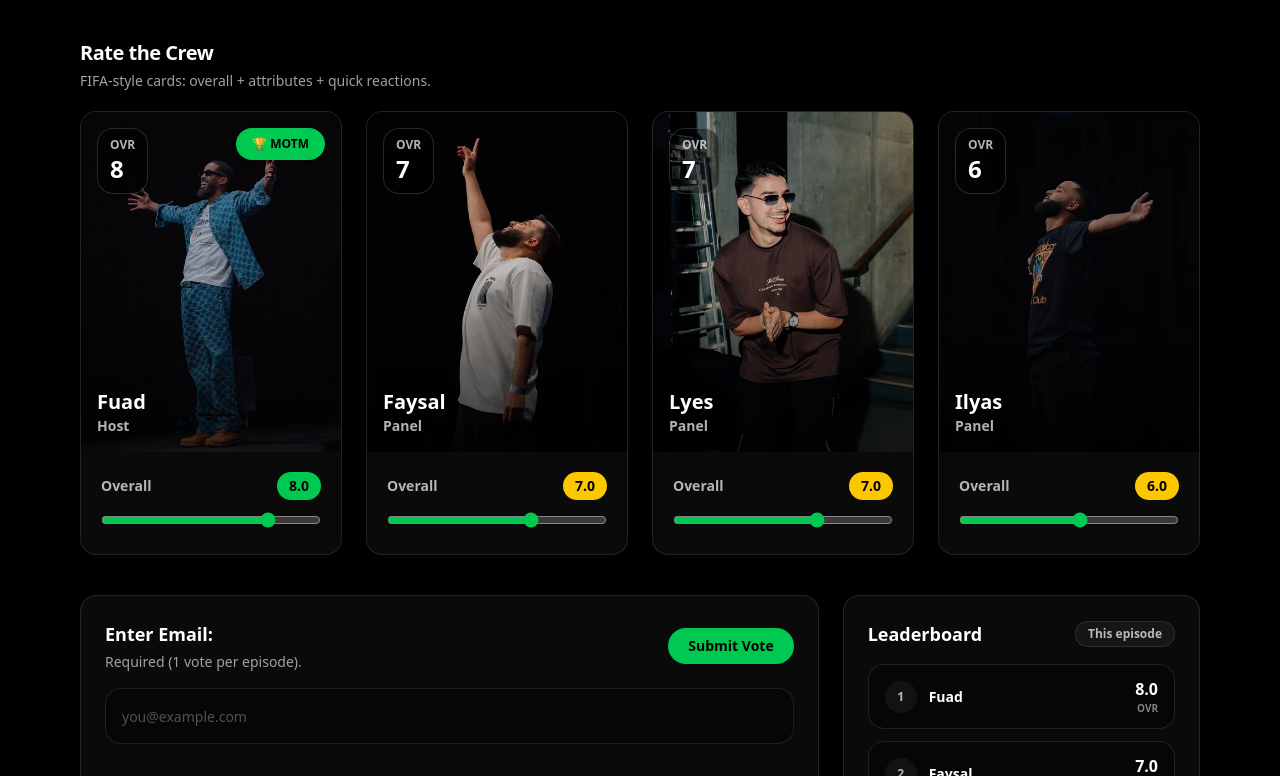
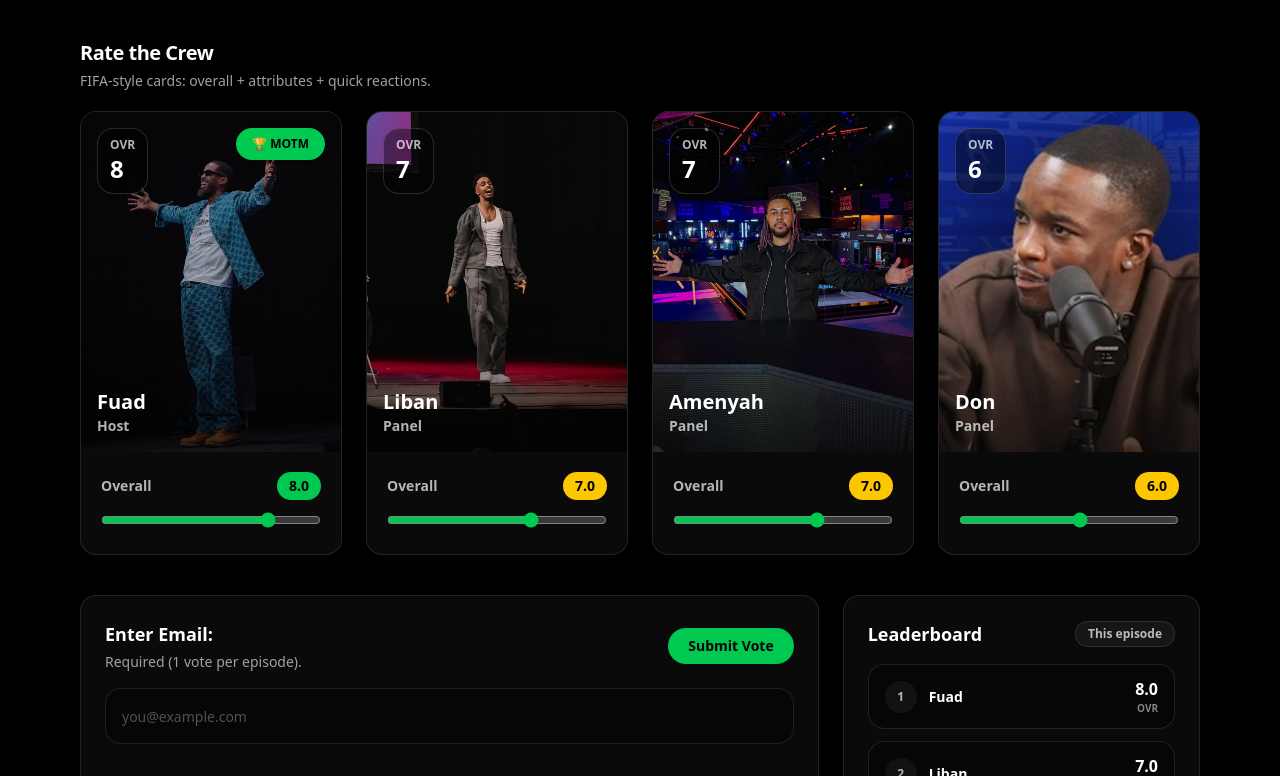
Before and after one commit to yunusao/sds-website, a Next.js app: page /score in a window 1280 px wide. Shown: the part 784-1560 px from the top of the page. Built offline with nearby package versions, Linux system fonts and the light colour scheme.

Commit message:
some changes

```diff
--- a/src/app/score/sds-score-client.tsx
+++ b/src/app/score/sds-score-client.tsx
@@ -6,7 +6,7 @@ import type { YouTubeVideo } from "@/lib/youtube";
 import { formatEpisodeTitle } from "@/lib/format";
 import { BsDiscord, BsInstagram, BsTiktok, BsTwitterX } from "react-icons/bs";
 
-type CrewKey = "Fuad" | "Faysal" | "Lyes" | "Ilyas";
+type CrewKey = "Fuad" | "Liban" | "Amenyah" | "Don";
 
 type Ratings = {
   overall: number; // 1-10
@@ -26,9 +26,9 @@ type CrewMember = {
 
 const CREW: CrewMember[] = [
   { key: "Fuad", name: "Fuad", role: "Host", avatar: "/crew/fuad.webp" },
-  { key: "Faysal", name: "Faysal", role: "Panel", avatar: "/crew/faysal.webp" },
-  { key: "Lyes", name: "Lyes", role: "Panel", avatar: "/crew/lyes.webp" },
-  { key: "Ilyas", name: "Ilyas", role: "Panel", avatar: "/crew/ilyas.webp" },
+  { key: "Liban", name: "Liban", role: "Panel", avatar: "/crew/liban.webp" },
+  { key: "Amenyah", name: "Amenyah", role: "Panel", avatar: "/crew/amenyah.jpg" },
+  { key: "Don", name: "Don", role: "Panel", avatar: "/crew/don.jpg" },
 ];
 
 type EpisodeStats = {
@@ -96,9 +96,9 @@ export default function SDSScoreClient({ latestVideo }: { latestVideo: YouTubeVi
   // Local sliders (your personal vote before submitting)
   const [votes, setVotes] = useState<Record<CrewKey, Ratings>>({
     Fuad: { overall: 8, banter: 8, knowledge: 7, hotTakes: 7, energy: 9, reaction: "" },
-    Faysal: { overall: 7, banter: 9, knowledge: 6, hotTakes: 7, energy: 8, reaction: "" },
-    Lyes: { overall: 7, banter: 7, knowledge: 7, hotTakes: 8, energy: 7, reaction: "" },
-    Ilyas: { overall: 6, banter: 6, knowledge: 8, hotTakes: 6, energy: 6, reaction: "" },
+    Liban: { overall: 7, banter: 9, knowledge: 6, hotTakes: 7, energy: 8, reaction: "" },
+    Amenyah: { overall: 7, banter: 7, knowledge: 7, hotTakes: 8, energy: 7, reaction: "" },
+    Don: { overall: 6, banter: 6, knowledge: 8, hotTakes: 6, energy: 6, reaction: "" },
   });
 
   // Email + submit state
```
Also changed, not shown: public/crew/amenyah.jpg (added), public/crew/don.jpg (added).
